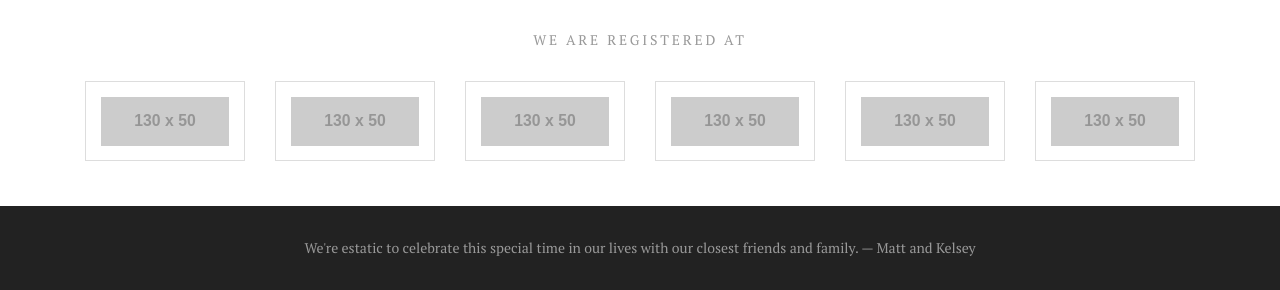
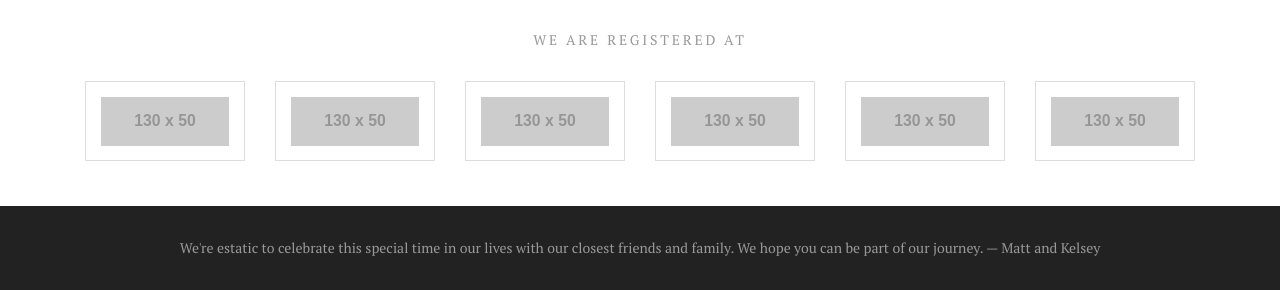
Before and after one commit to mrrobbins/matt-kelsey-wedding-site, a plain HTML site: page clientlibs/index.html in a window 1280 px wide. Shown: the part 7294-7584 px from the top of the page. Drawn offline with nearby package versions, Linux system fonts and the light colour scheme; some packages are replaced by stand-ins of ours; placeholder pictures from the web are drawn by us; a web font is replaced by a local one.

Commit message:
Updated footer message

```diff
--- a/clientlibs/index.html
+++ b/clientlibs/index.html
@@ -724,7 +724,7 @@
 			<div class="container">
 				<div class="row text-center">
 					<div class="col-sm-12" data-scroll-reveal>
-						We're estatic to celebrate this special time in our lives with our closest friends and family. &#8212 Matt and Kelsey
+						We're estatic to celebrate this special time in our lives with our closest friends and family. We hope you can be part of our journey. &#8212 Matt and Kelsey
 					</div>
 				</div>
 			</div>
```
